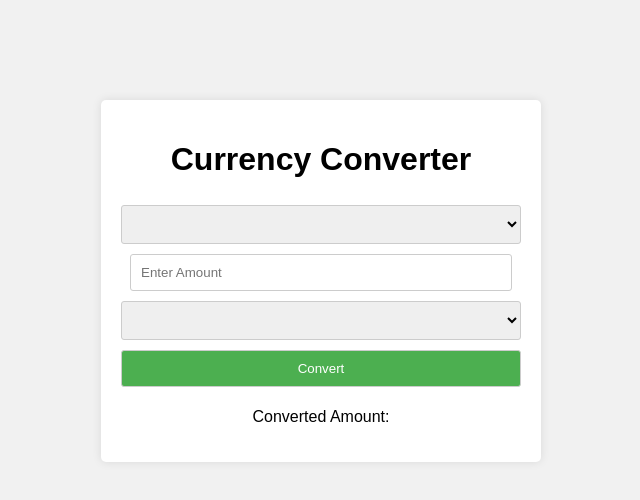
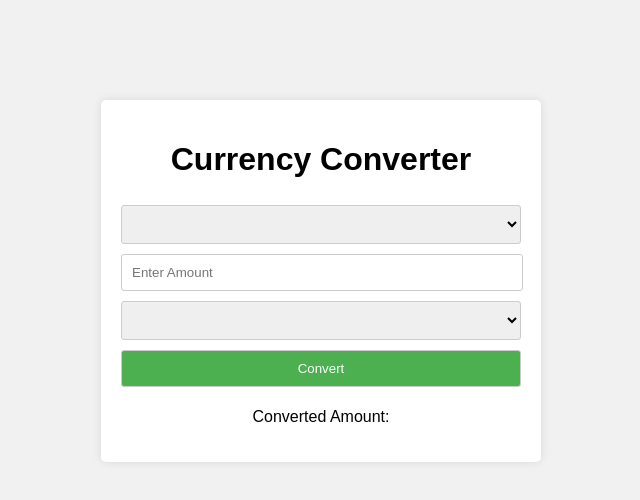
Before and after one commit to hehenischal/SSVIP-WEB-DEVELOPMENT-TASK-1, a plain HTML site: page index.html in a window 1280 px wide. Shown: the full height of the page, 319-959 px from the left. Drawn offline with Linux system fonts and the light colour scheme; no server answers.

Commit message:
Update index.html

```diff
--- a/index.html
+++ b/index.html
@@ -26,7 +26,7 @@
             border-radius: 3px;
         }
         input {
-            width: 90%;
+            width: 95%;
         }
         button {
             background-color: #4CAF50;
```
